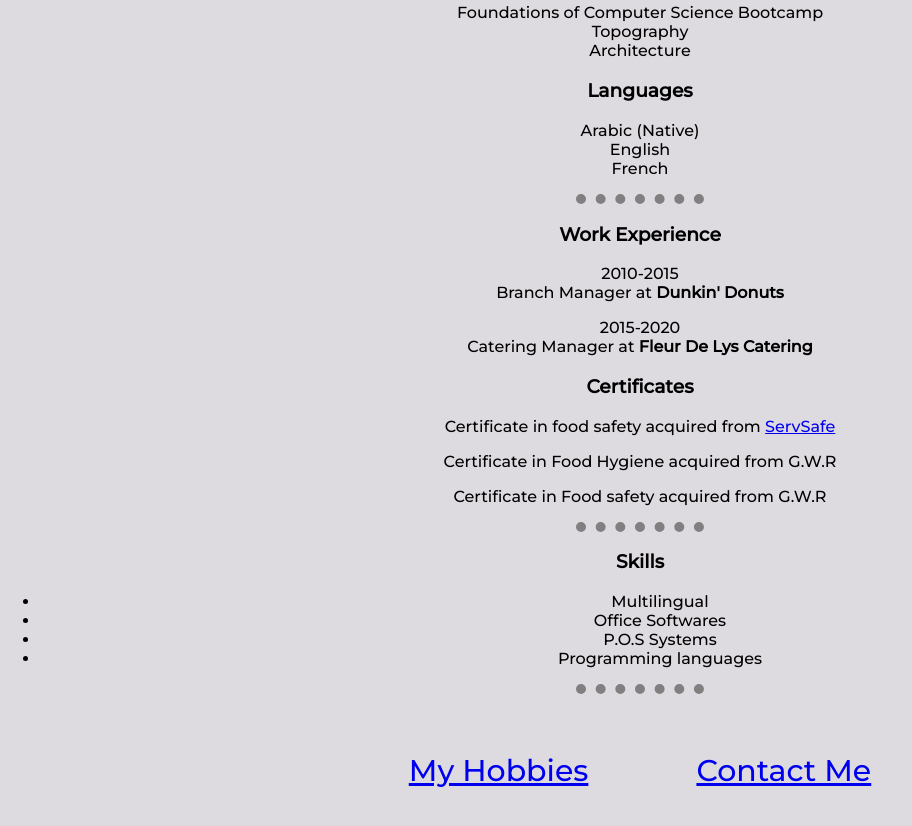
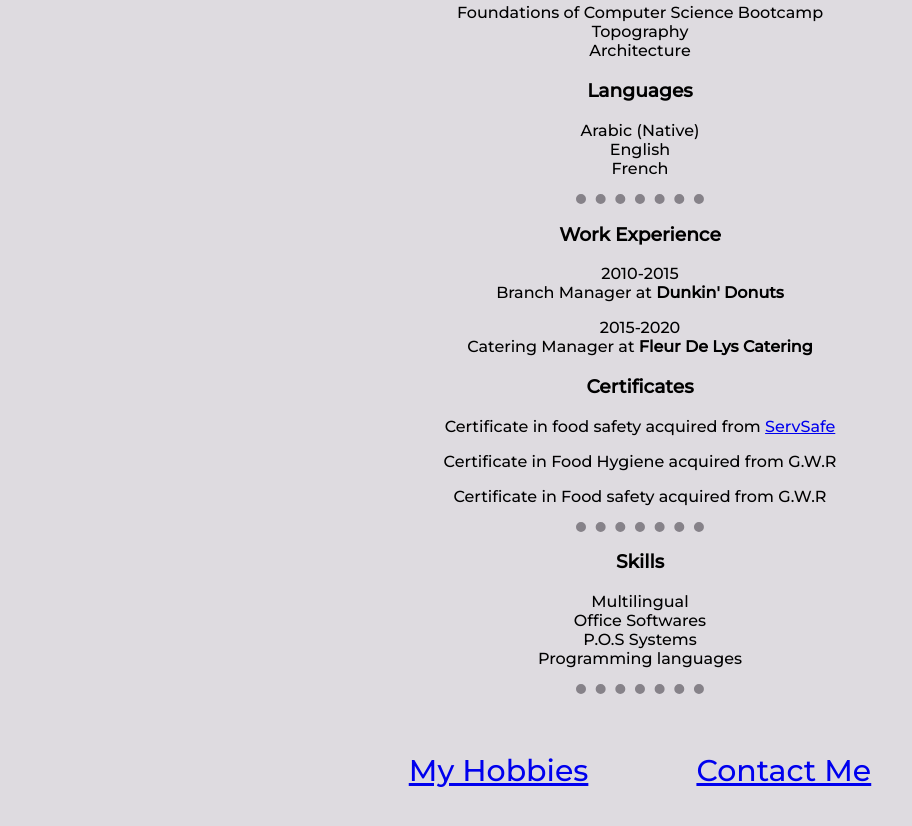
Before and after one commit to ElieMirza/eliemirza.github.io, a plain HTML site: page index.html in a window 1280 px wide. Shown: the part 864-1690 px from the top of the page, without its empty margins (0-912 px from the left). Drawn offline with Linux system fonts and the light colour scheme.

Commit message:
replaced ul with relevant paragraphs

```diff
--- a/css/styles.css
+++ b/css/styles.css
@@ -13,7 +13,7 @@ hr {
   width: 10%;
   border: 10px dotted;
   border-style: none none dotted;
-  color: grey
+  color: #868289;
 }
 
 .title{
@@ -50,6 +50,7 @@ hr {
   font-size: 25px;
 }
 
+
 .footer {
   font-size: 30px;
   padding: 50px;
--- a/index.html
+++ b/index.html
@@ -18,7 +18,7 @@
   </div>
   <div class="brief">
     <p>Full Stack Web Development student at <a href="https://www.sefactory.io/">SE Factory</a>.</p>
-    <p>I am new to Web Development, I hope to become a software engineer and to make my own apps and games.</p>
+    <p class="bio">I am new to Web Development, I hope to become a software engineer and to make my own apps and games.</p>
   </div>
 
   <hr>
@@ -46,12 +46,7 @@
   <hr>
 
   <h3>Skills</h3>
-  <ul>
-    <li>Multilingual</li>
-    <li>Office Softwares</li>
-    <li>P.O.S Systems</li>
-    <li>Programming languages</li>
-  </ul>
+    <p>Multilingual<br>Office Softwares<br>P.O.S Systems<br>Programming languages</p>
 
   <hr>
 
```
